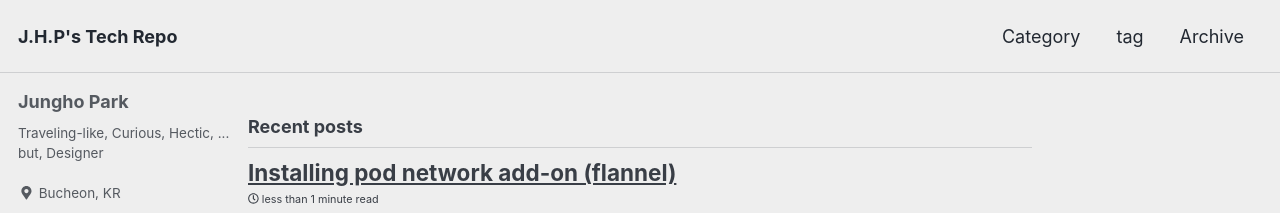
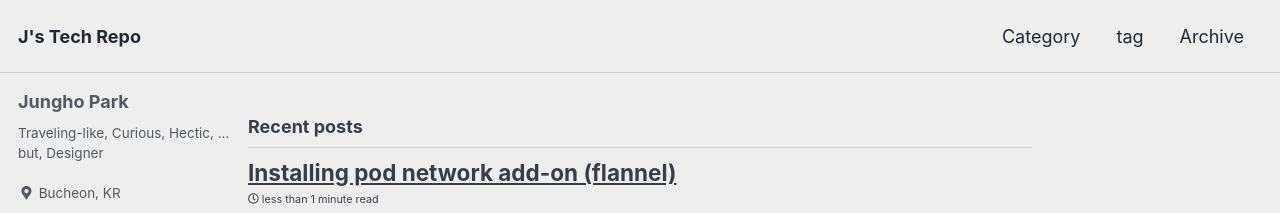
Before and after one commit to unipark00/tekrepo, a Jekyll site: the page built from index.html, in a window 1280 px wide and 900 px high. Shown: the top 213 px of the window. Built offline with Jekyll 4.4.1, drawn with Linux system fonts in a browser that asks for light colours; cached includes are drawn as plain includes; the list of posts is cut into pages by our own code.

```diff
--- a/_config.yml
+++ b/_config.yml
@@ -16,10 +16,10 @@ minimal_mistakes_skin    : "air" # "air", "aqua", "contrast", "dark", "dirt", "n
 
 # Site Settings
 locale                   : "en-US"
-title                    : "J.H.P's Tech Repo"
+title                    : "J's Tech Repo"
 title_separator          : "-"
 name                     : "Tekrepo"
-description              : "J.H.P's Tech Repo"
+description              : "J's Tech Repo"
 url                      : "https://unipark00.github.io" # the base hostname & protocol for your site e.g. "https://mmistakes.github.io"
 baseurl                  : "tekrepo" # the subpath of your site, e.g. "/blog"
 repository               : "unipark00/tekrepo" # GitHub username/repo-name e.g. "mmistakes/minimal-mistakes"
```
